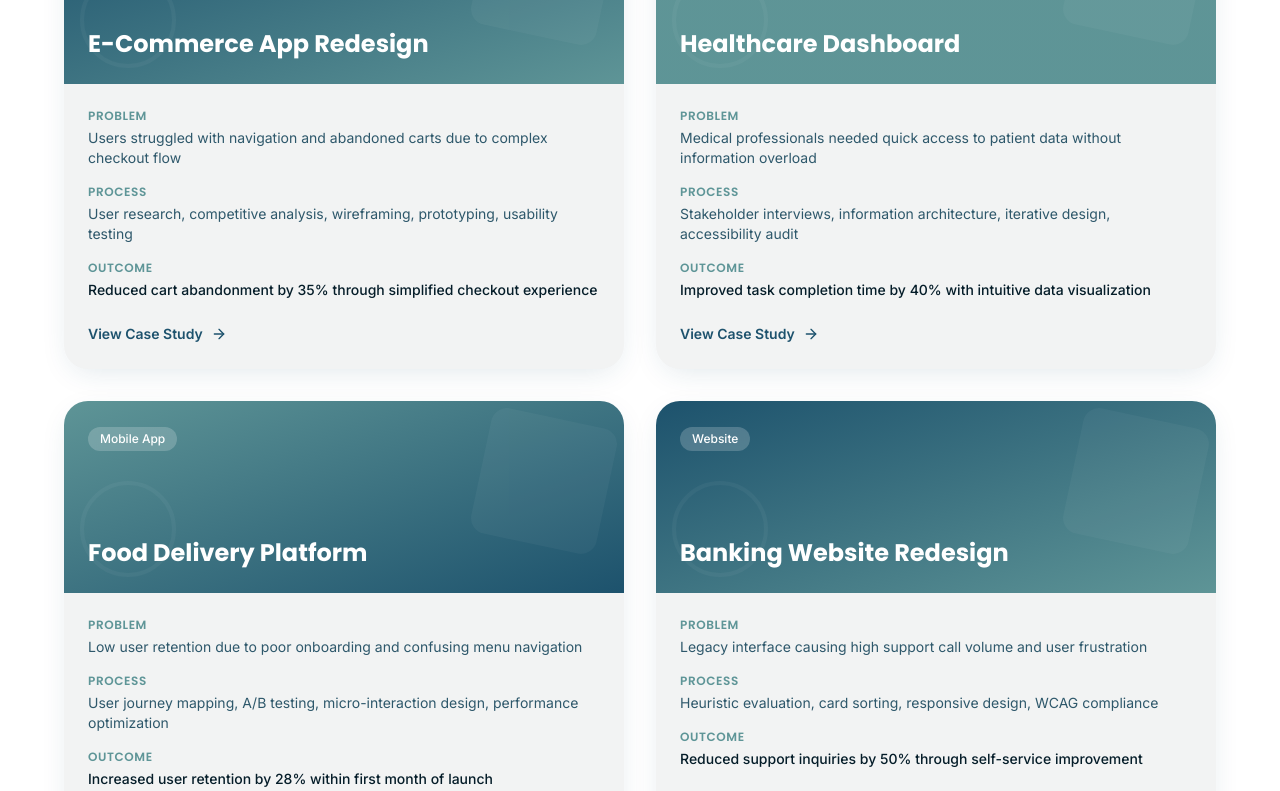
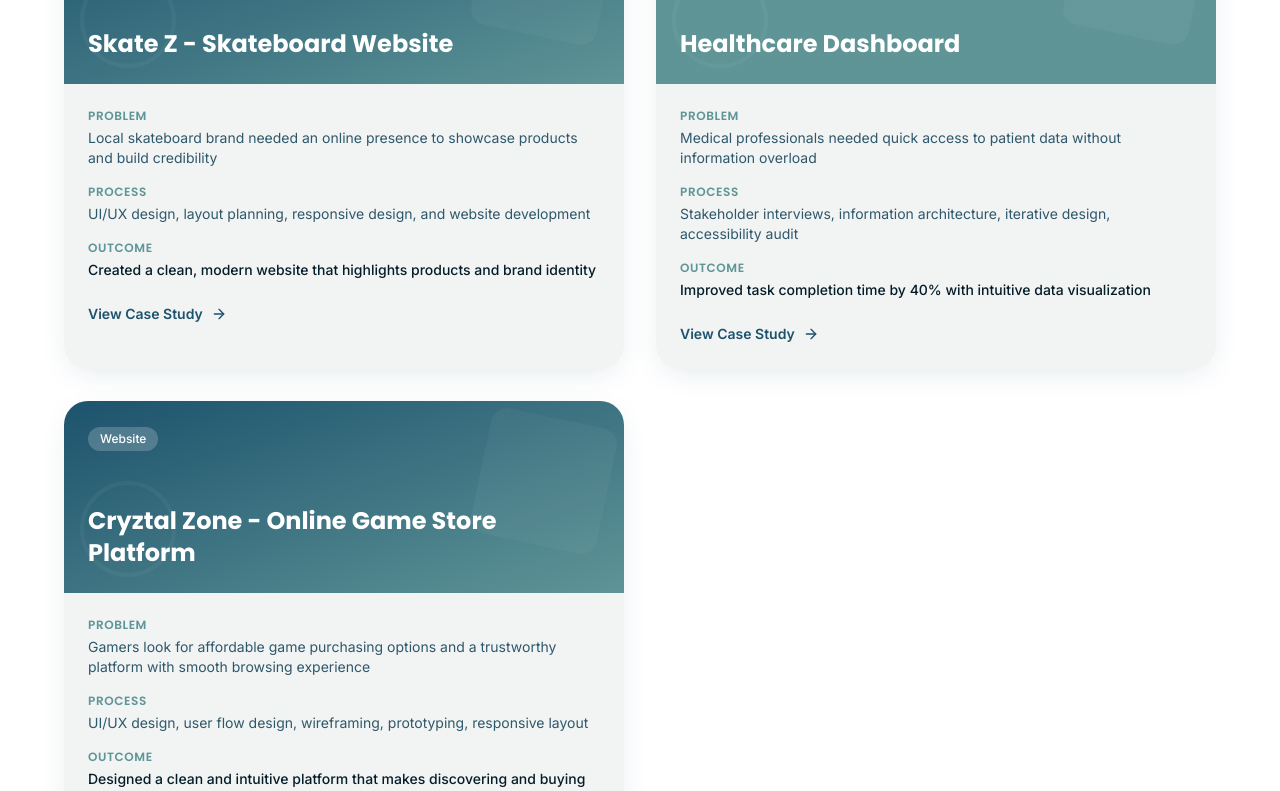
Before and after one commit to roshhhhh07/portfolio, a React (Vite) app: page / in a window 1280 px wide. Shown: the part 2680-3471 px from the top of the page. Built offline with nearby package versions, Linux system fonts and the light colour scheme; the HTML template or start-up script is replaced by a standard one.

Commit message:
fix link string issue

```diff
--- a/src/components/Projects.tsx
+++ b/src/components/Projects.tsx
@@ -5,13 +5,16 @@ import { ExternalLink, ArrowRight } from "lucide-react";
 
 const projects = [
  {
-    title: "E-Commerce App Redesign",
-    category: "Mobile App",
-    problem: "Users struggled with navigation and abandoned carts due to complex checkout flow",
-    process: "User research, competitive analysis, wireframing, prototyping, usability testing",
-    outcome: "Reduced cart abandonment by 35% through simplified checkout experience",
+  title: "Skate Z - Skateboard Website",
+  category: "Website",
+  problem: "Local skateboard brand needed an online presence to showcase products and build credibility",
+  process: "UI/UX design, layout planning, responsive design, and website development",
+  outcome: "Created a clean, modern website that highlights products and brand identity",
   color: "from-primary to-secondary",
+  link: "https://www.behance.net/gallery/244100497/SKATE-Z?platform=direct"
 },
+
+
   {
     title: "Healthcare Dashboard",
     category: "Web Application",
@@ -20,21 +23,15 @@ const projects = [
     outcome: "Improved task completion time by 40% with intuitive data visualization",
     color: "from-secondary to-teal-accent",
   },
+
  {
-    title: "Food Delivery Platform",
-    category: "Mobile App",
-    problem: "Low user retention due to poor onboarding and confusing menu navigation",
-    process: "User journey mapping, A/B testing, micro-interaction design, performance optimization",
-    outcome: "Increased user retention by 28% within first month of launch",
-    color: "from-teal-accent to-primary",
-  },
-  {
-    title: "Banking Website Redesign",
+  title: "Cryztal Zone - Online Game Store Platform",
   category: "Website",
-    problem: "Legacy interface causing high support call volume and user frustration",
-    process: "Heuristic evaluation, card sorting, responsive design, WCAG compliance",
-    outcome: "Reduced support inquiries by 50% through self-service improvement",
+  problem: "Gamers look for affordable game purchasing options and a trustworthy platform with smooth browsing experience",
+  process: "UI/UX design, user flow design, wireframing, prototyping, responsive layout",
+  outcome: "Designed a clean and intuitive platform that makes discovering and buying discounted games easier",
   color: "from-primary to-teal-accent",
+  link: "https://cryztalzone.shop/?srsltid=AfmBOoodPg2EMtBO9lLH-QqpbeLU9P0jsa38soDAB32VacNpWiYZOD2s"
 },
 ];
 
```
Lines whose indentation alone changed are shown as unchanged.
